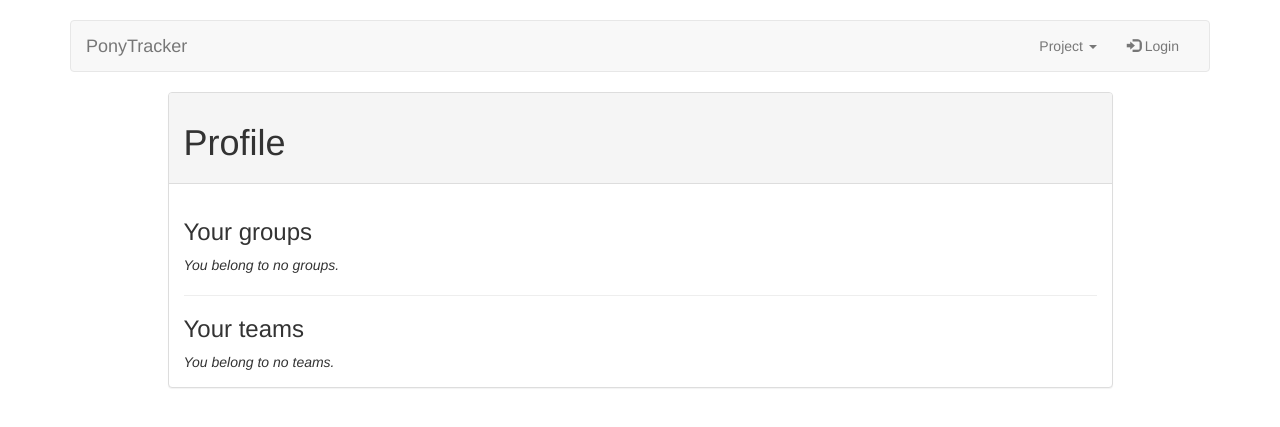
After one commit to ponytracker/ponytracker, a Django app: template issue/templates/issue/profile.html in a window 1280 px wide. The commit adds this page. Shown: the top 427 px of the page. Run offline with Django 3.2, Linux system fonts and the light colour scheme; the template is opened without the code that fills it, so the values that code supplies are empty; some libraries are stand-ins or nearby versions.

Commit message:
add profile page, listing groups and teams

```diff
--- a/issue/templates/base.html
+++ b/issue/templates/base.html
@@ -65,6 +65,8 @@
               <li class="dropdown">
                 <a href="#" class="dropdown-toggle" data-toggle="dropdown">{{ request.user.username }} <span class="caret"></span></a>
                 <ul class="dropdown-menu" role="menu">
+                  <li role="presentation"><a role="menuitem" href="{% url 'profile' %}"><span class="glyphicon glyphicon-dashboard"></span>&nbsp;Profile</a></li>
+                  <li role="presentation" class="divider"></li>
                   <li role="presentation"><a role="menuitem" href="{% url 'logout' %}"><span class="glyphicon glyphicon-log-out"></span>&nbsp;Logout</a></li>
                 </ul>
               </li>
--- /dev/null
+++ b/issue/templates/issue/profile.html
@@ -0,0 +1,38 @@
+{% extends 'base.html' %}
+
+{% load django_markdown %}
+
+{% block content %}
+
+
+<div class="panel panel-default">
+
+  <div class="panel-heading">
+    <h1>Profile</h1>
+  </div>
+
+  <div class="panel-body">
+    <h3>Your groups</h3>
+    {% if groups.exists %}
+    <ul>
+      {% for group in groups %}
+      <li>{{ group }}</li>
+      {% endfor %}
+    </ul>
+    {% else %}
+    <em>You belong to no groups.</em>
+    {% endif %}
+    <hr>
+    <h3>Your teams</h3>
+    {% if teams.exists %}
+    <ul>
+      {% for team in teams %}
+      <li>{{ team }}</li>
+      {% endfor %}
+    </ul>
+    {% else %}
+    <em>You belong to no teams.</em>
+    {% endif %}
+  </div>
+
+{% endblock %}
--- a/issue/urls.py
+++ b/issue/urls.py
@@ -29,5 +29,6 @@ urlpatterns = [
     url(r'^(?P<project>[a-z0-9_-]+)/milestones/(?P<name>[a-z0-9_.-]+)/reopen$', 'issue.views.milestone_reopen', name='reopen-milestone'),
     url(r'^(?P<project>[a-z0-9_-]+)/milestones/(?P<name>[a-z0-9_.-]+)/delete$', 'issue.views.milestone_delete', name='delete-milestone'),
     url(r'^login$', 'django.contrib.auth.views.login', {'template_name': 'login.html'}, name='login'),
+    url(r'^profile$', 'issue.views.profile', name='profile'),
     url(r'^logout$', 'django.contrib.auth.views.logout', {'next_page': '/'}, name='logout'),
 ]
```
Also changed, not shown: issue/views.py (+11 -0 lines).
